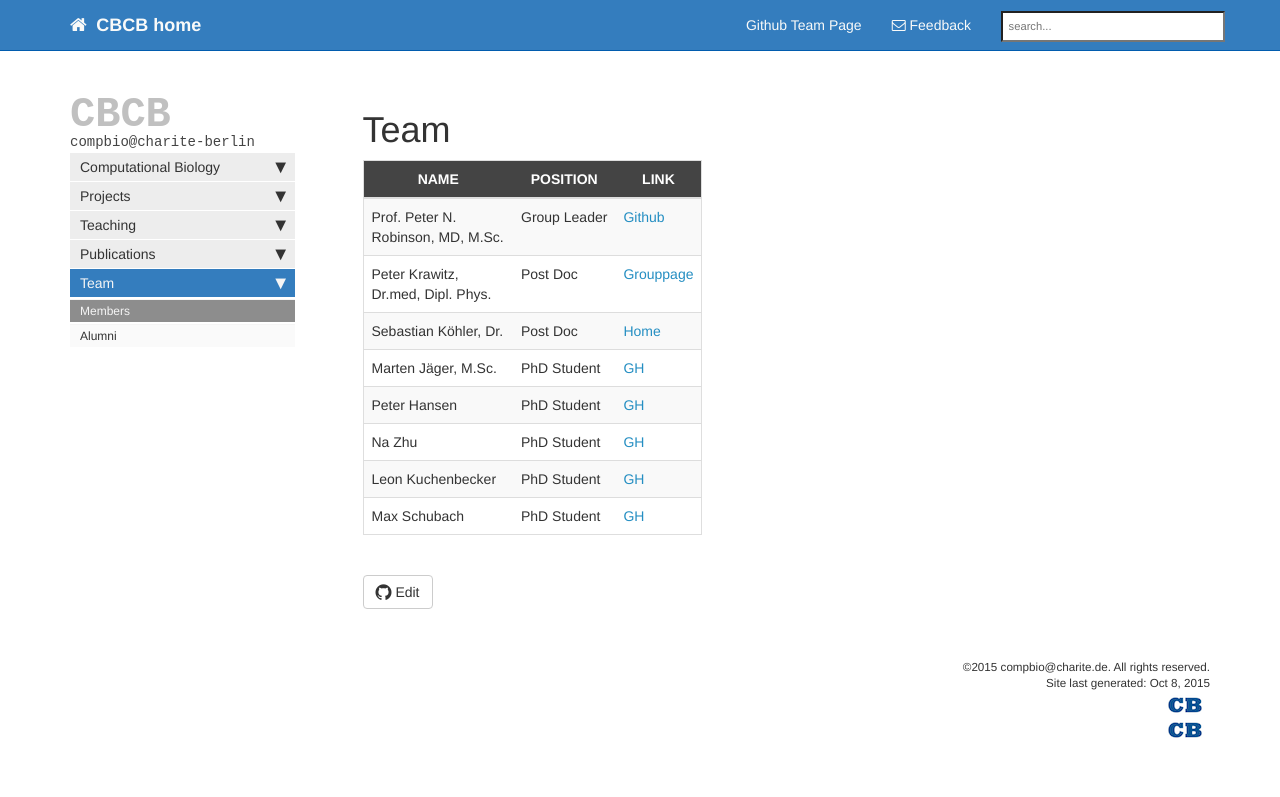
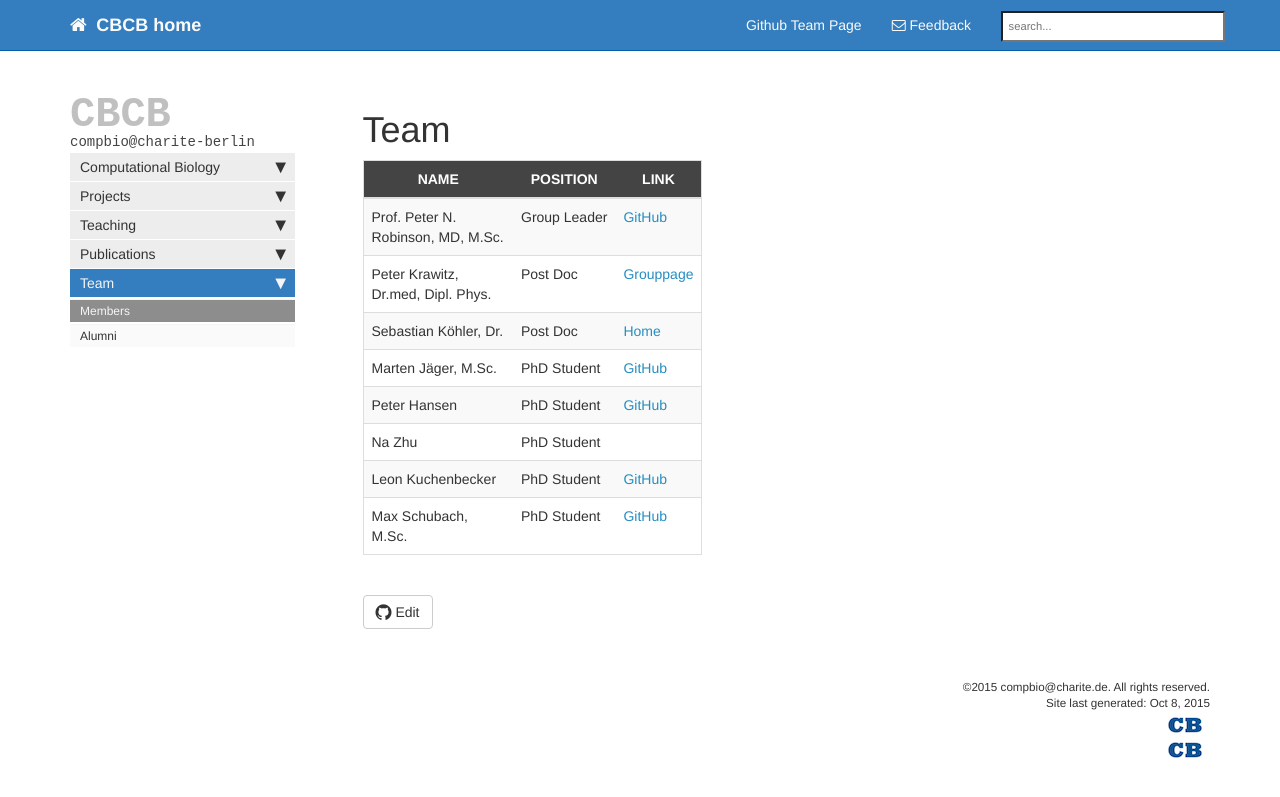
Before and after one commit to charite/charite.github.io, a Jekyll site: the page built from team.md, in a window 1280 px wide. Shown: the top 797 px of the page. Built offline with Jekyll 4.4.1, drawn with Linux system fonts in a browser that asks for light colours; nearby versions of some CDN libraries; library files that are not in the unit come from our copies; Markdown is read by kramdown in place of the engine named in the settings; comment, search, counter and statistics services are not loaded.

Commit message:
Better Team page!
Removing martens github page from Na Zhu

```diff
--- a/team.md
+++ b/team.md
@@ -3,13 +3,13 @@ title: Team
 ---
 
 
-Name | Position | Link
-----------------|----------|------------
-Prof. Peter N. Robinson, MD, M.Sc. | Group Leader | [Github](https://github.com/pnrobinson)
-Peter Krawitz, Dr.med, Dipl. Phys.  | Post Doc | [Grouppage](http://krawitz.charite.de/)
-Sebastian Köhler, Dr. | Post Doc | [Home](http://drseb.github.io/)
-Marten Jäger, M.Sc. | PhD Student | [GH](https://github.com/martenj)
-Peter Hansen | PhD Student | [GH](https://github.com/hansenp)
-Na Zhu | PhD Student| [GH](https://github.com/martenj)
-Leon Kuchenbecker | PhD Student| [GH](https://github.com/lkuchenb)
-Max Schubach | PhD Student| [GH](https://github.com/visze)
+Name                                | Position      | Link
+------------------------------------|---------------|-----------------
+Prof. Peter N. Robinson, MD, M.Sc.  | Group Leader  | [GitHub](https://github.com/pnrobinson)
+Peter Krawitz, Dr.med, Dipl. Phys.  | Post Doc      | [Grouppage](http://krawitz.charite.de/)
+Sebastian Köhler, Dr.               | Post Doc      | [Home](http://drseb.github.io/)
+Marten Jäger, M.Sc.                 | PhD Student   | [GitHub](https://github.com/martenj)
+Peter Hansen                        | PhD Student   | [GitHub](https://github.com/hansenp)
+Na Zhu                              | PhD Student   |
+Leon Kuchenbecker                   | PhD Student   | [GitHub](https://github.com/lkuchenb)
+Max Schubach, M.Sc.                 | PhD Student   | [GitHub](https://github.com/visze)
```
